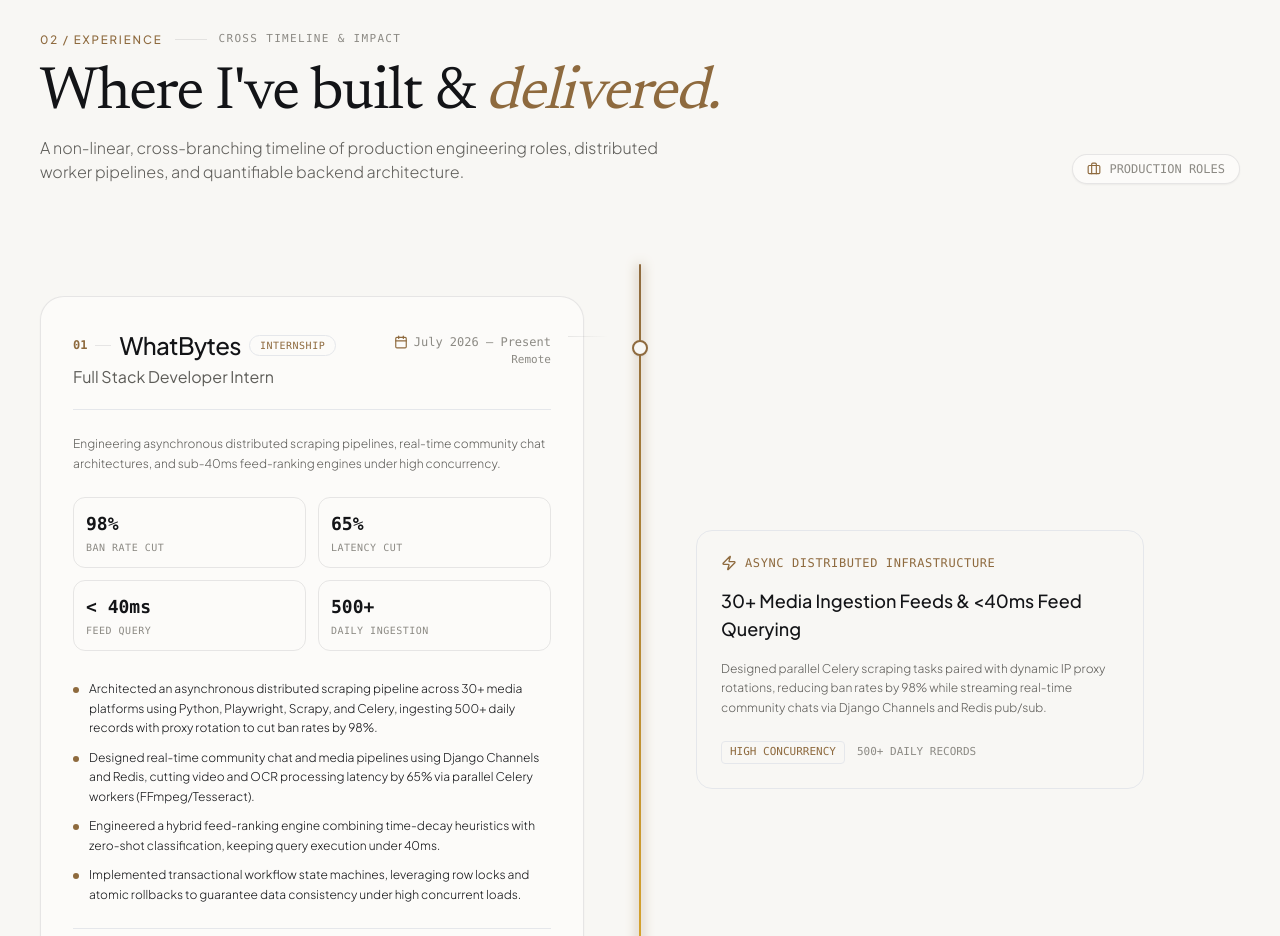
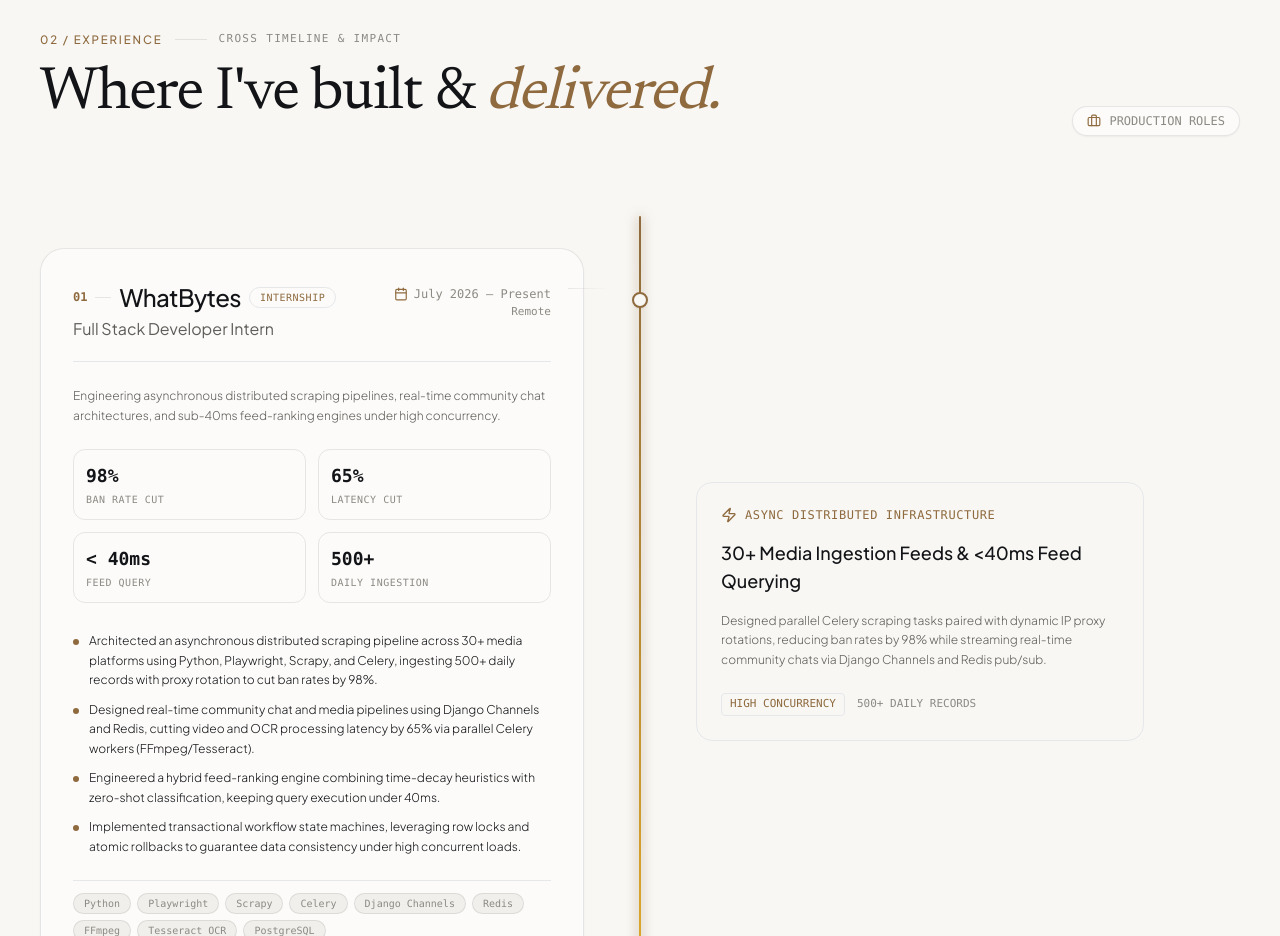
Before and after one commit to Arjun-3105/portfolio-V2, a Next.js app: page / in a window 1280 px wide. Shown: the part 1200-2136 px from the top of the page. Built offline with nearby package versions, Linux system fonts and the light colour scheme.

Commit message:
Update ExperienceSection.tsx

```diff
--- a/src/components/experience/ExperienceSection.tsx
+++ b/src/components/experience/ExperienceSection.tsx
@@ -60,7 +60,6 @@ export default function ExperienceSection() {
                 </span>
               </h2>
               <p className="text-sm sm:text-base text-fg-muted font-light mt-3 max-w-2xl leading-relaxed">
-                A non-linear, cross-branching timeline of production engineering roles, distributed worker pipelines, and quantifiable backend architecture.
               </p>
             </div>
             <div className="flex items-center gap-2 text-xs font-mono text-fg-subtle border border-editorial-border px-3.5 py-1.5 rounded-full bg-canvas-card shadow-sm">
```
